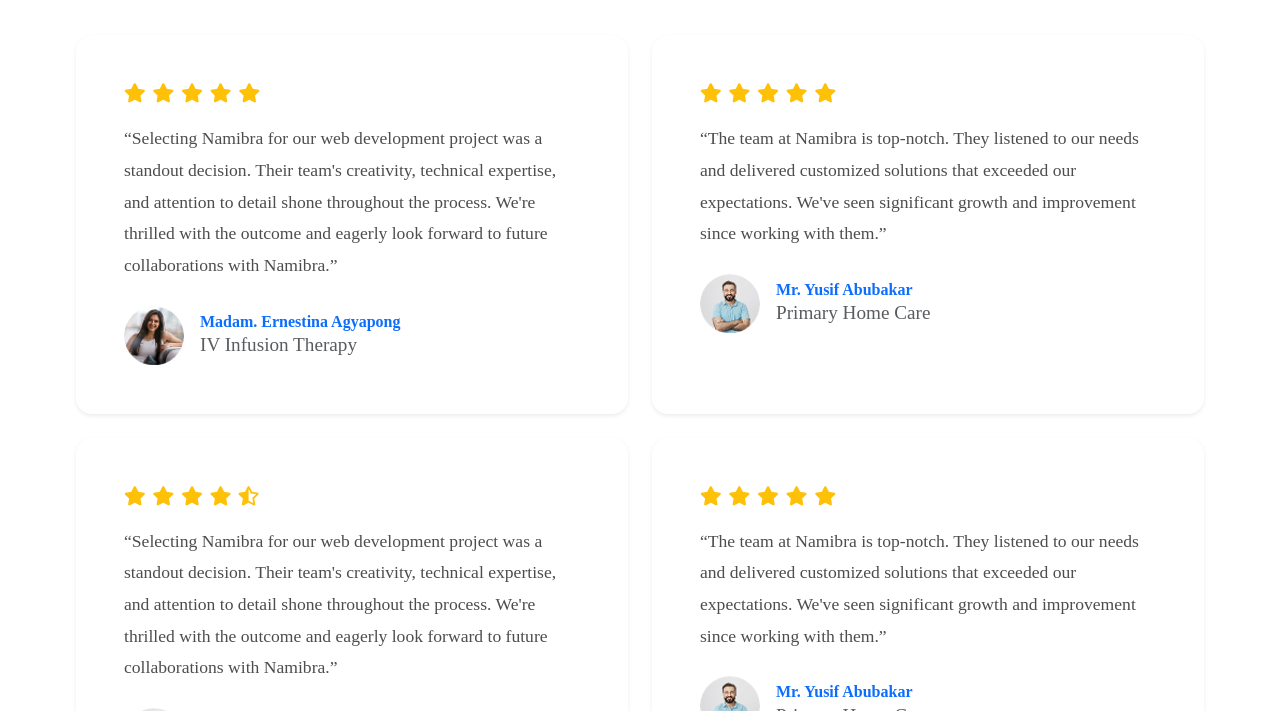
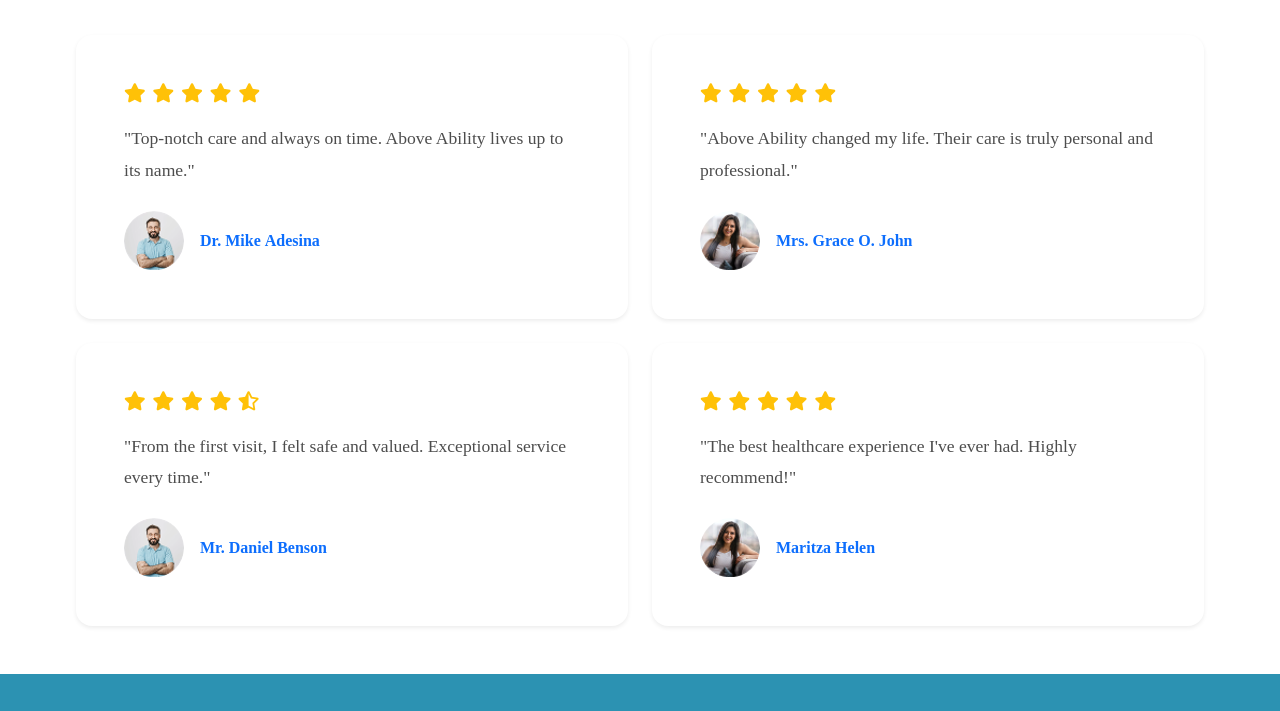
Before and after one commit to Kindo-Jnr/above_ability_healthcare_website, a plain HTML site: page pages/about.html in a window 1280 px wide. Shown: the part 3290-4001 px from the top of the page. Drawn offline with nearby package versions, Linux system fonts and the light colour scheme; a script that the page names is missing; files whose address does not match are found by name.

Commit message:
testimonials section updated

```diff
--- a/pages/about.html
+++ b/pages/about.html
@@ -446,25 +446,19 @@
                 <i class="fas fa-star"></i>
               </div>
               <p class="testimonial-text mb-4">
-                “Selecting Namibra for our web development project was a
-                standout decision. Their team's creativity, technical expertise,
-                and attention to detail shone throughout the process. We're
-                thrilled with the outcome and eagerly look forward to future
-                collaborations with Namibra.”
+                "Top-notch care and always on time. Above Ability lives up to
+                its name."
               </p>
               <div class="d-flex align-items-center">
                 <img
-                  src="/assets/images/profile1.png"
+                  src="/assets/images/profile2.png"
                   alt="Sarah J."
                   class="rounded-circle me-3"
                   width="60"
                   height="60"
                 />
                 <div>
-                  <h6 class="mb-0 fw-bold text-primary">
-                    Madam. Ernestina Agyapong
-                  </h6>
-                  <small class="text-muted">IV Infusion Therapy</small>
+                  <h6 class="mb-0 fw-bold text-primary">Dr. Mike Adesina</h6>
                 </div>
               </div>
             </div>
@@ -489,22 +483,19 @@
                 <i class="fas fa-star"></i>
               </div>
               <p class="testimonial-text mb-4">
-                “The team at Namibra is top-notch. They listened to our needs
-                and delivered customized solutions that exceeded our
-                expectations. We've seen significant growth and improvement
-                since working with them.”
+                "Above Ability changed my life. Their care is truly personal and
+                professional."
               </p>
               <div class="d-flex align-items-center">
                 <img
-                  src="/assets/images/profile2.png"
+                  src="/assets/images/profile1.png"
                   alt="Michael T."
                   class="rounded-circle me-3"
                   width="60"
                   height="60"
                 />
                 <div>
-                  <h6 class="mb-0 fw-bold text-primary">Mr. Yusif Abubakar</h6>
-                  <small class="text-muted">Primary Home Care</small>
+                  <h6 class="mb-0 fw-bold text-primary">Mrs. Grace O. John</h6>
                 </div>
               </div>
             </div>
@@ -529,11 +520,8 @@
                 <i class="fas fa-star-half-alt"></i>
               </div>
               <p class="testimonial-text mb-4">
-                “Selecting Namibra for our web development project was a
-                standout decision. Their team's creativity, technical expertise,
-                and attention to detail shone throughout the process. We're
-                thrilled with the outcome and eagerly look forward to future
-                collaborations with Namibra.”
+                "From the first visit, I felt safe and valued. Exceptional
+                service every time."
               </p>
               <div class="d-flex align-items-center">
                 <img
@@ -545,9 +533,8 @@
                 />
                 <div>
                   <h6 class="mb-0 fw-bold text-primary">
-                    Madam. Ernestina Agyapong
+                   Mr. Daniel Benson
                   </h6>
-                  <small class="text-muted">IV Infusion Therapy</small>
                 </div>
               </div>
             </div>
@@ -572,22 +559,18 @@
                 <i class="fas fa-star"></i>
               </div>
               <p class="testimonial-text mb-4">
-                “The team at Namibra is top-notch. They listened to our needs
-                and delivered customized solutions that exceeded our
-                expectations. We've seen significant growth and improvement
-                since working with them.”
+                "The best healthcare experience I've ever had. Highly recommend!"
               </p>
               <div class="d-flex align-items-center">
                 <img
-                  src="/assets/images/profile2.png"
+                  src="/assets/images/profile1.png"
                   alt="David K."
                   class="rounded-circle me-3"
                   width="60"
                   height="60"
                 />
                 <div>
-                  <h6 class="mb-0 fw-bold text-primary">Mr. Yusif Abubakar</h6>
-                  <small class="text-muted">Primary Home Care</small>
+                  <h6 class="mb-0 fw-bold text-primary">Maritza Helen</h6>
                 </div>
               </div>
             </div>
@@ -639,7 +622,6 @@
               <a href="#" class="text-white"
                 ><i class="fab fa-linkedin-in"></i
               ></a>
-
             </div>
           </div>
 
```
Also changed, not shown: index.html (+14 -32 lines), pages/service.html (+15 -32 lines).
